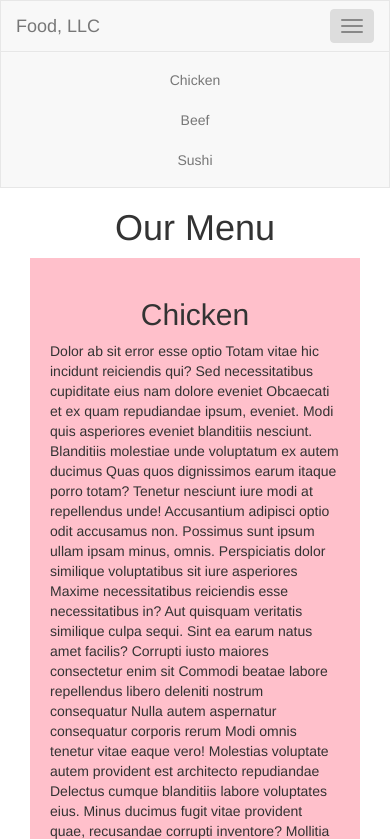
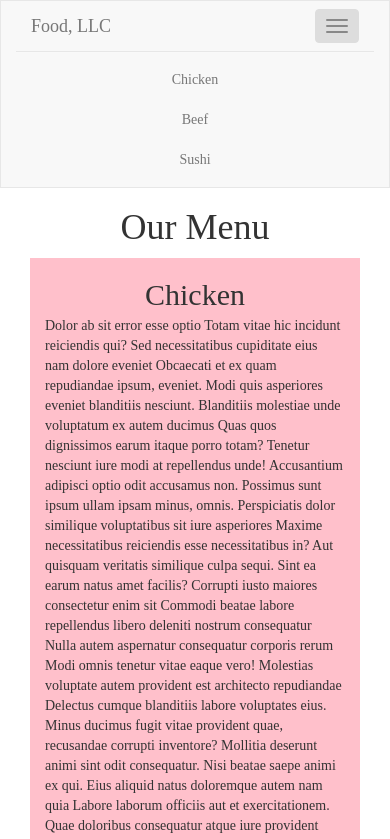
Before and after one commit to josephtooley/fullstack-course4, a plain HTML site: page module3-solution/index.html in a window 390 px wide. Both pictures are taken after a click on the button 352 px from the left and 26 px from the top of the page. Shown: the top 839 px of the page. Drawn offline with Linux system fonts and the light colour scheme.

```diff
--- a/module3-solution/css/styles.css
+++ b/module3-solution/css/styles.css
@@ -1,3 +1,7 @@
+* {
+  font-family: "Times New Roman", Times, serif;
+}
+
 #myNavbar {
   text-align: center;
 }
@@ -8,9 +12,14 @@
 
 .description {
   background-color: pink;
-  padding: 20px;
+  padding: 15px;
+}
+
+.menu-title {
+  margin: 10px 0px 10px 0px;
 }
 
 .title {
+  margin: 5px 0px 5px 0px;
   text-align: center;
 }
--- a/module3-solution/index.html
+++ b/module3-solution/index.html
@@ -12,6 +12,7 @@
 <body>
   <header>
     <nav class="navbar navbar-default">
+      <div class="col-xs-12">
         <div class="container">
           <div class="navbar-header">
             <button type="button" class="navbar-toggle" data-toggle="collapse" data-target="#myNavbar">
@@ -23,13 +24,15 @@
           </div>
           <div id="myNavbar" class="collapse navbar-collapse">
             <ul id="nav-list" class="nav navbar-nav navbar-right visible-xs">
-            <li><a href="#">Chicken</a></li>
-            <li><a href="#">Beef</a></li>
-            <li><a href="#">Sushi</a></li>
+              <li><a href="#chicken">Chicken</a></li>
+              <li><a href="#beef">Beef</a></li>
+              <li><a href="#sushi">Sushi</a></li>
             </ul>
           </div>
+        </div>
+      </div>
     </nav>
-    <h1 class="text-center">Our Menu</h1>
+    <div class="menu-title"><h1 class="text-center">Our Menu</h1></div>
     <div class="col-xs-12">
       <div class="container">
         <div id="chicken" class="description">
```
Lines whose indentation alone changed are shown as unchanged.
